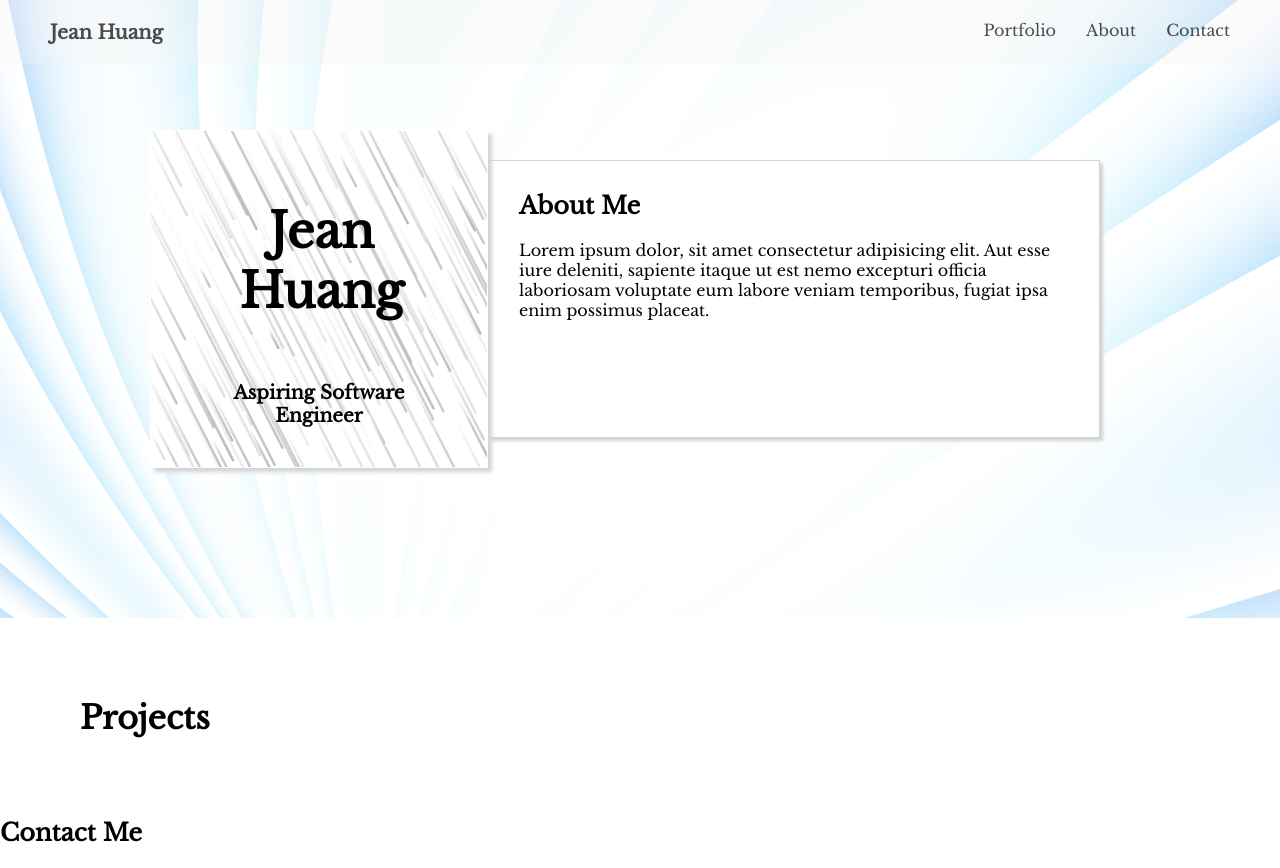
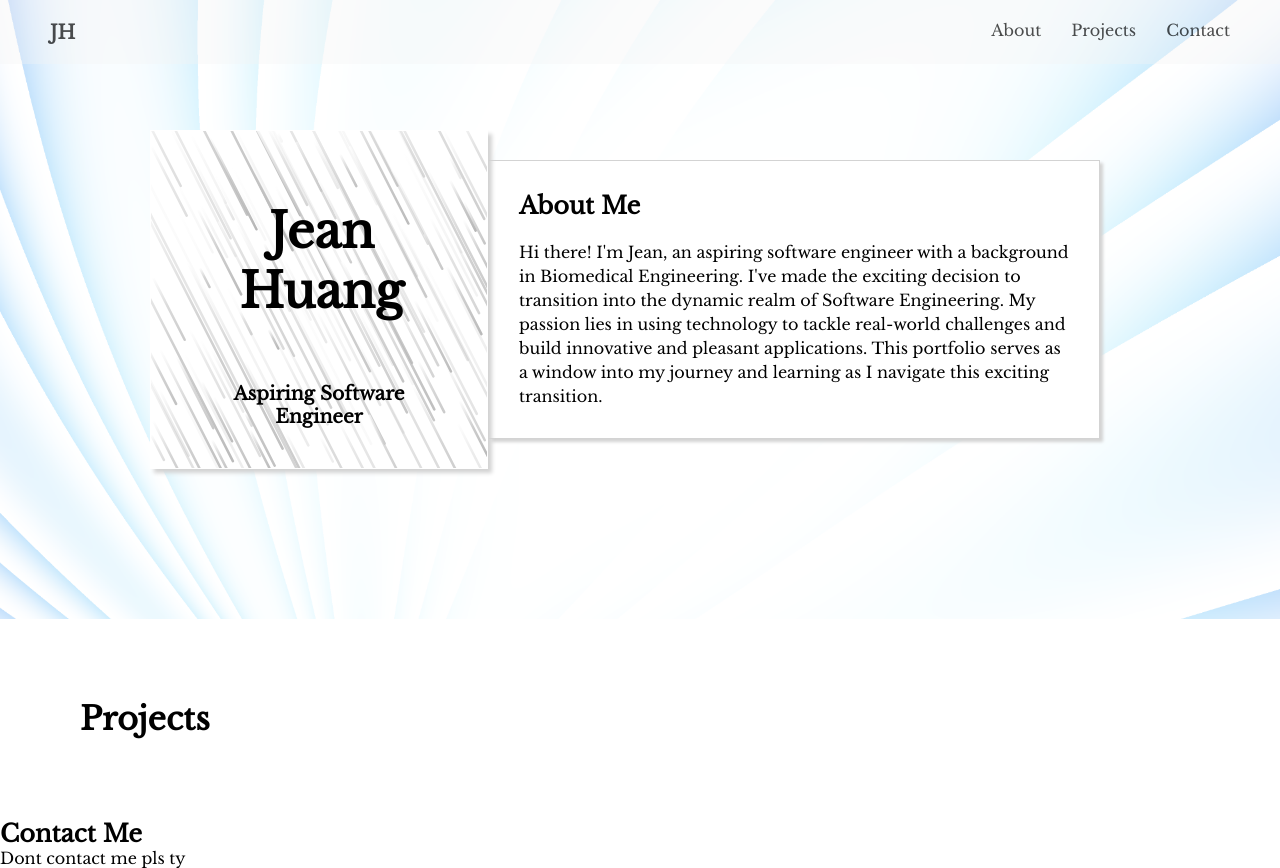
Before and after one commit to jiankh/apps, a website built with webpack: page dist/index.html in a window 1280 px wide. Before the commit the page ends 847 px from the top, so only its background shows below. Built offline with nearby package versions, Linux system fonts and the light colour scheme.

Commit message:
end of day save

```diff
--- a/dist/index.html
+++ b/dist/index.html
@@ -15,12 +15,12 @@
 <body>
     <header>
         <div class="header-wrapper">
-            <div class="logo">Jean Huang</div>
+            <div class="logo">JH</div>
             <nav>
                 <ul>
-                    <li><a href="">Portfolio</a></li>
                     <li><a href="">About</a></li>
-                    <li><a href="">Contact</a></li>
+                    <li><a href="#projects">Projects</a></li>
+                    <li><a href="#contact">Contact</a></li>
                 </ul>
             </nav>
         </div>
@@ -33,20 +33,21 @@
         </div>
         <div class="about-content">
             <h2>About Me</h2>
-            <p>Lorem ipsum dolor, sit amet consectetur adipisicing elit. Aut esse iure deleniti, sapiente itaque ut est nemo excepturi officia laboriosam voluptate eum labore veniam temporibus, fugiat ipsa enim possimus placeat.</p>
+            <p> Hi there! I'm Jean, an aspiring software engineer with a background in Biomedical Engineering.  I've made the exciting decision to transition into the dynamic realm of Software Engineering. My passion lies in using technology to tackle real-world challenges and build innovative and pleasant applications. This portfolio serves as a window into my journey and learning as I navigate this exciting transition.</p>
         </div>
     </div>
 
-    <div class="projects-container">
+    <div class="projects-container" id="projects">
         <h2>Projects</h2>
         <div class="projects">
 
         </div>
     </div>
 
-    <div class="contact-container">
+    <div class="contact-container" id="contact">
         <h2>Contact Me</h2>
         <div class="contact-info">
+            Dont contact me pls ty
         </div>
     </div>
 
--- a/dist/style.css
+++ b/dist/style.css
@@ -108,6 +108,9 @@ h1 {
 .about-content > h2 {
     padding-bottom: 20px;
 }
+.about-content > p {
+    line-height: 1.5;
+}
 
 /* PROJECTS */
 .projects-container>h2 {
```
